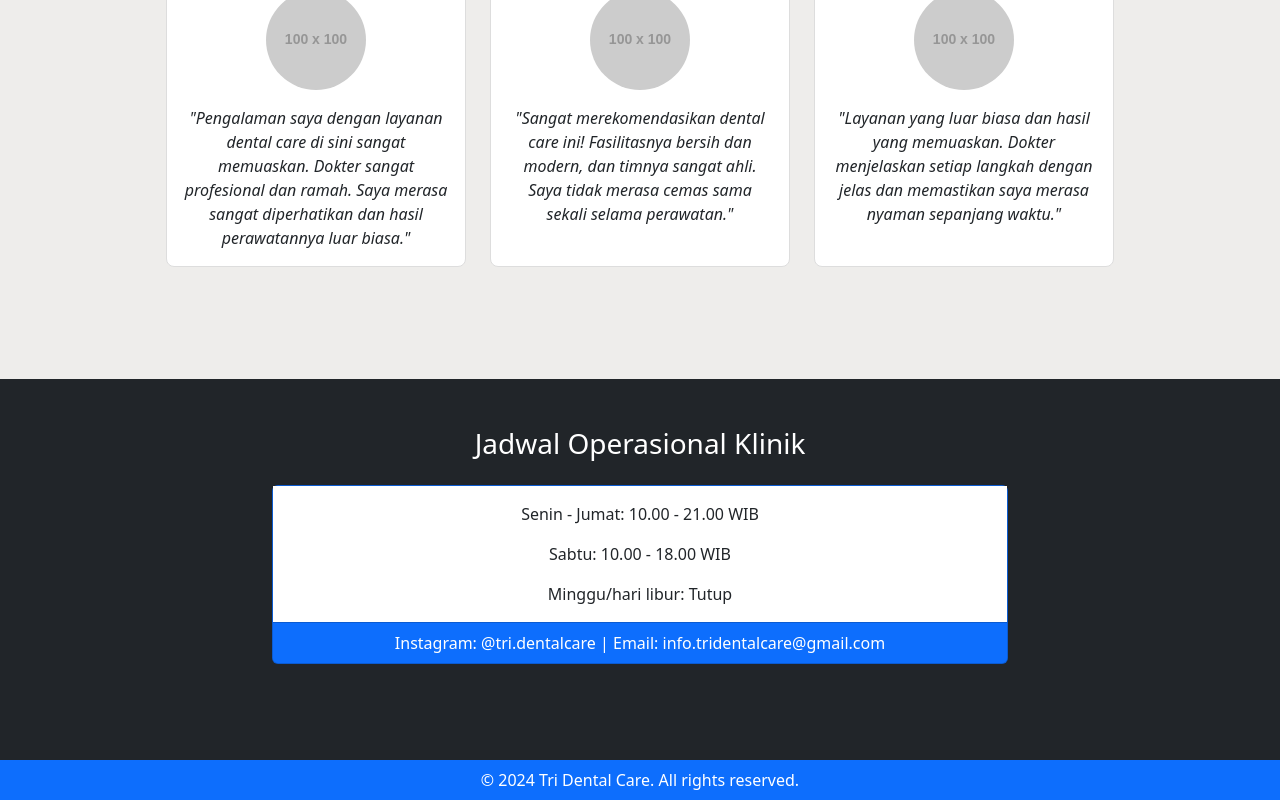
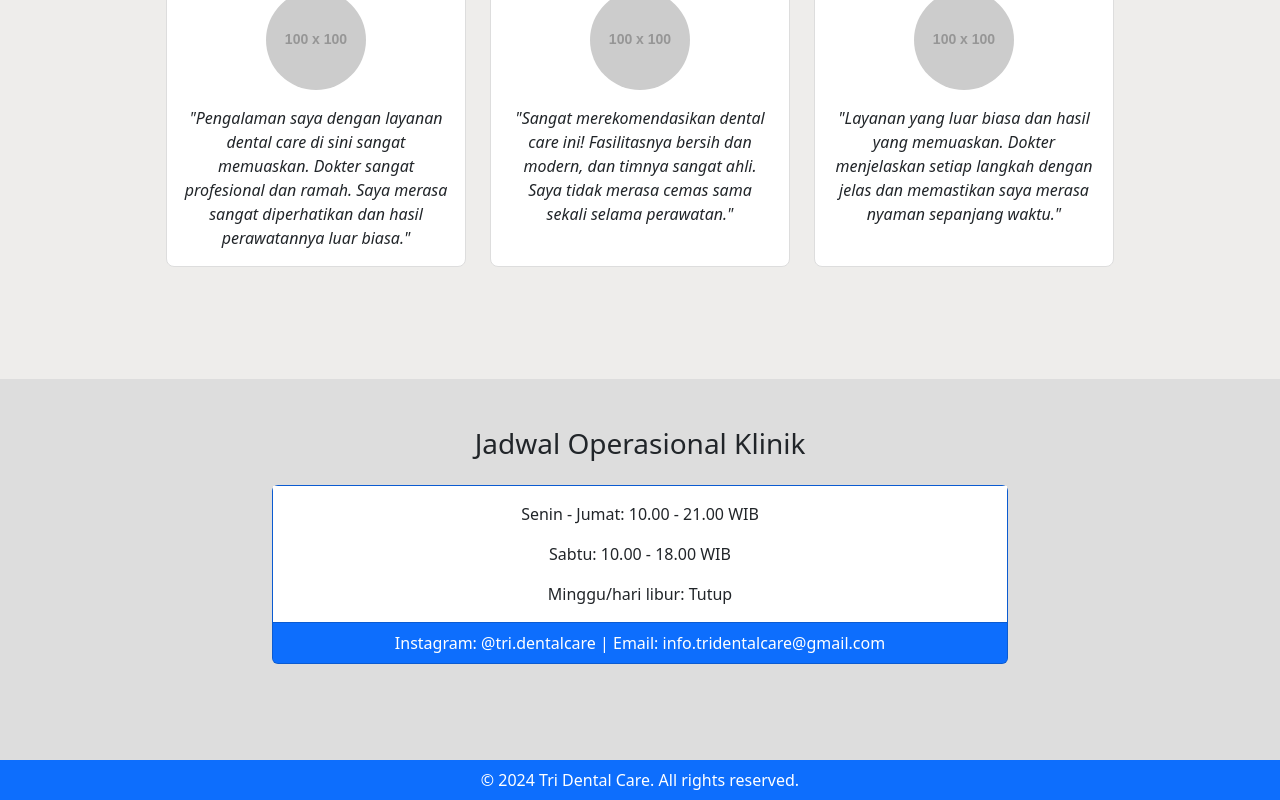
Before and after one commit to alrazak/frontend-react-tridentalcare, a React (Vite) app: page /card in a window 1280 px wide. Shown: the part 1918-2718 px from the top of the page. Built offline with nearby package versions, Linux system fonts and the light colour scheme.

Commit message:
put: background grey

```diff
--- a/src/components/body/Contact.jsx
+++ b/src/components/body/Contact.jsx
@@ -3,8 +3,8 @@ import 'bootstrap/dist/css/bootstrap.min.css';
 
 function Contact() {
     return (
-        <div id="contact" className="bg-dark text-center py-5">
-            <h3 className="text-white font-weight-bold mb-4">Jadwal Operasional Klinik</h3>
+        <div id="contact" style={{ backgroundColor: "#ddd" }} className="text-center py-5">
+            <h3 className="font-weight-bold mb-4">Jadwal Operasional Klinik</h3>
             <div className="container">
                 <div className="row justify-content-center">
                     <div className="col-md-8">
```
